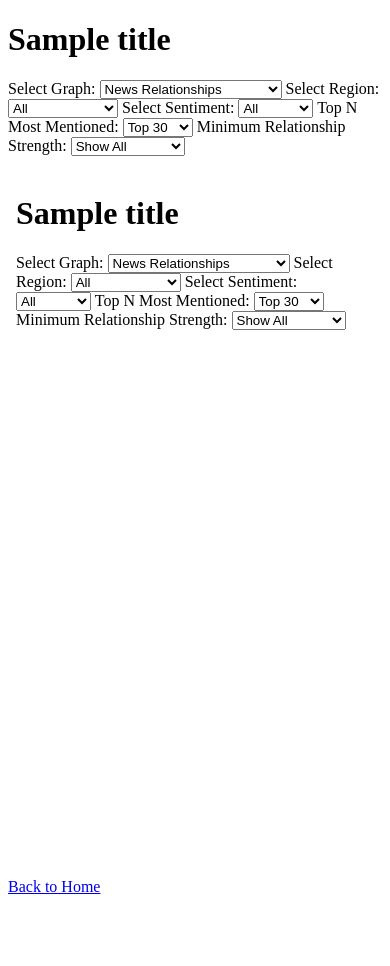
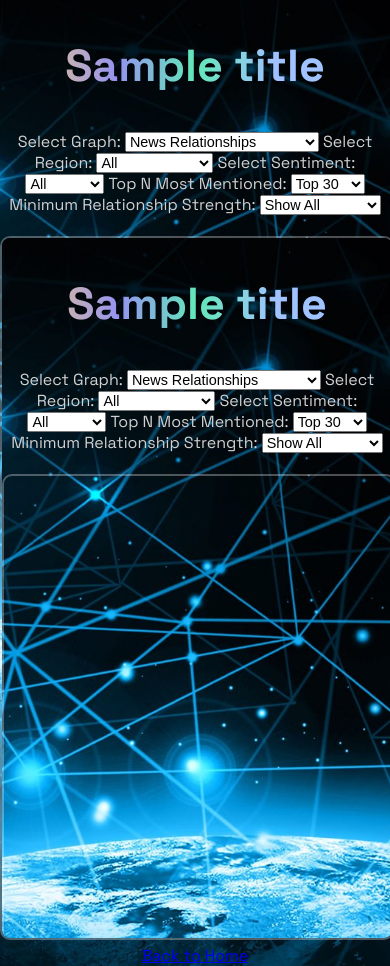
Before and after one commit to Benitaaaa/pythoncharmers, a Flask app: template templates/graph_wrapper.html in a window 390 px wide. Before the commit the page ends 894 px from the top, so only its background shows below. Run offline with Flask 3, Linux system fonts and the light colour scheme; the template is opened without the code that fills it: most values are stand-ins (such as "Sample title", 1, 10 or a date in 2020).

Commit message:
edit graph_wrapper
make the style better

```diff
--- a/static/style.css
+++ b/static/style.css
@@ -141,6 +141,7 @@
     border-radius: 10px;
     width: 300px;
 }
-button:hover {
-    background-color: #0056b3;
+.button:hover {
+    background: #7b68ee;
+    box-shadow: 0 0 10px #7b68ee;
 }
--- a/templates/graph_wrapper.html
+++ b/templates/graph_wrapper.html
@@ -4,18 +4,119 @@
     <meta charset="UTF-8">
     <meta name="viewport" content="width=device-width, initial-scale=1.0">
     <title>{{ title }}</title>
+    <head>
+        <link href="https://fonts.googleapis.com/css2?family=Space+Grotesk:wght@400;600;700&display=swap" rel="stylesheet">
+    </head>
+
 
     <style>
+        body {
+            margin: 0;
+            padding: 0;
+            font-family: 'Space Grotesk', sans-serif;
+            background: url("{{ url_for('static', filename='bg.jpg') }}") no-repeat center center/cover;
+            color: white;
+            text-align: center;
+        }
+
+        .container {
+            width: 80%;
+            margin: 0 auto;
+            padding: 20px;
+        }
+
+        h2 {
+            font-family: "Space Grotesk";
+            color: #66f5c3;
+            font-size: 2.8rem;
+            background: linear-gradient(271deg,#a0c3ff 30%,#62e8b9 50%,#9693f0 70%,#edca85 94%);
+            -webkit-background-clip: text;
+            -webkit-text-fill-color: transparent;
+        }
+
+        .filter-container label {
+            font-size: 0.9rem;
+            color: #d1d1d1;
+            font-weight: 500;
+        }
+
+        .filter-container {
+            display: flex;
+            flex-wrap: nowrap;
+            align-items: center;
+            justify-content: center;
+            gap: 8px;
+            overflow-x: auto;
+            white-space: nowrap;
+            padding: 10px;
+        }
+
+        .filter-container select {
+            background: rgba(255, 255, 255, 0.2);
+            color: #ffffff;
+            border: 1px solid rgba(255, 255, 255, 0.3);
+            padding: 6px 10px;
+            border-radius: 6px;
+            font-size: 0.9rem;
+            outline: none;
+            transition: all 0.3s ease-in-out;
+            max-width: 150px;
+}
+
+        select:hover {
+            background: rgba(255, 255, 255, 0.4);
+            border: 1px solid rgba(255, 255, 255, 0.5);
+        }
+
+
         #graphFrame {
             width: 100%;
             height: 700px;
-            border: none;
+            border-radius: 10px;
+            border: 2px solid rgba(255, 255, 255, 0.3);
+        }
+
+        .back-button {
+            display: inline-block;
+            margin-top: 20px;
+            padding: 12px 24px;
+            font-size: 1.2rem;
+            font-weight: 600;
+            color: white;
+            background: #222;
+            border-radius: 8px;
+            text-decoration: none;
+            transition: 0.3s ease-in-out;
+        }
+
+        label {
+            color: #d1d1d1;
+            font-size: 1rem;
+            font-weight: 500;
+            font-family: "Space Grotesk", sans-serif;
+        }
+
+        .back-button:hover {
+            background: #7b68ee;
+            box-shadow: 0 0 10px #7b68ee;
+        }
+
+        @media (max-width: 768px) {
+            h1 {
+                font-size: 2rem;
+            }
+            .container {
+                width: 95%;
+            }
+            select {
+                font-size: 0.9rem;
+            }
         }
     </style>
 
 </head>
 <body>
-    <h1>{{ title }}</h1>
+    <h2>{{ title }}</h2>
 
     {% include 'filters.html' %}
 
```
